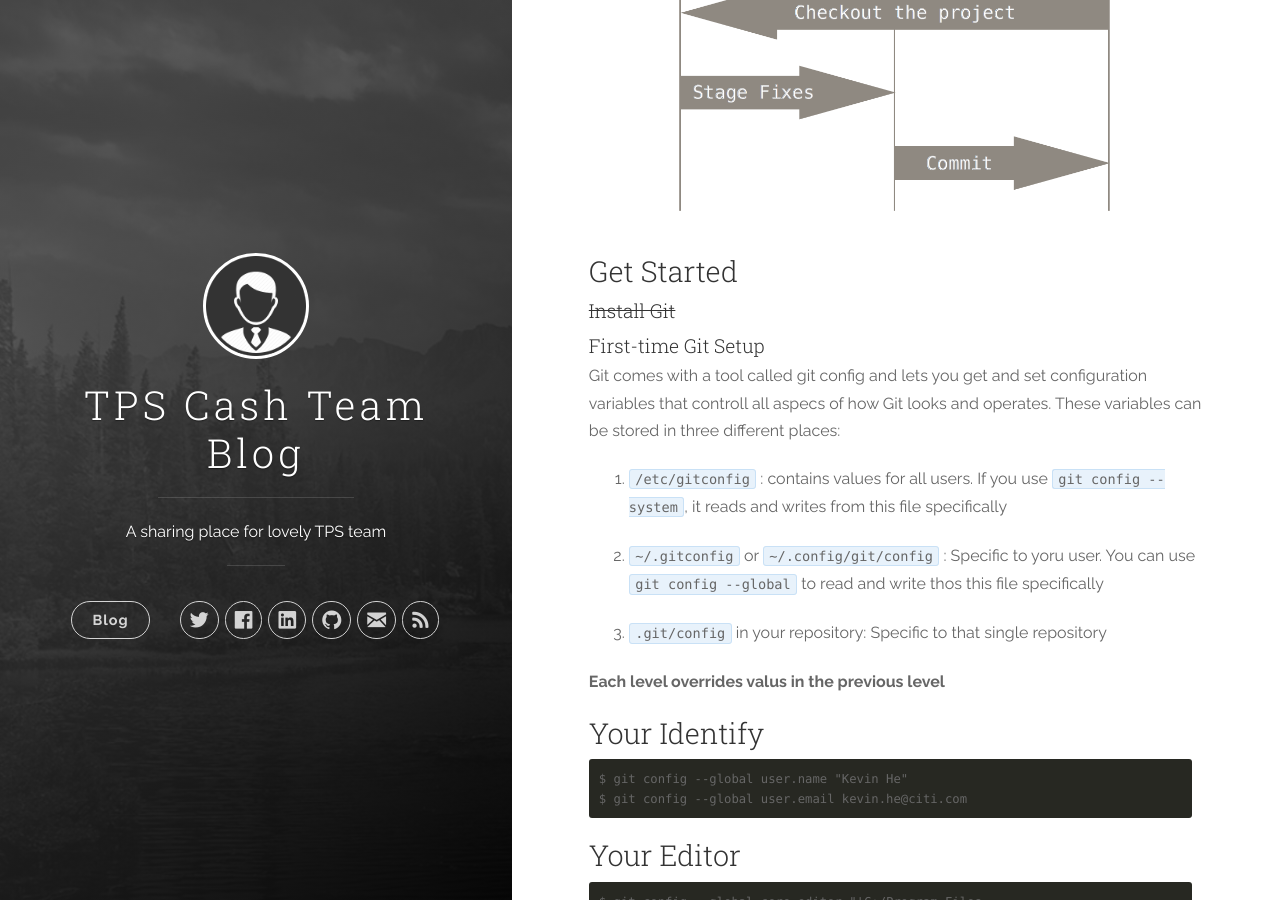
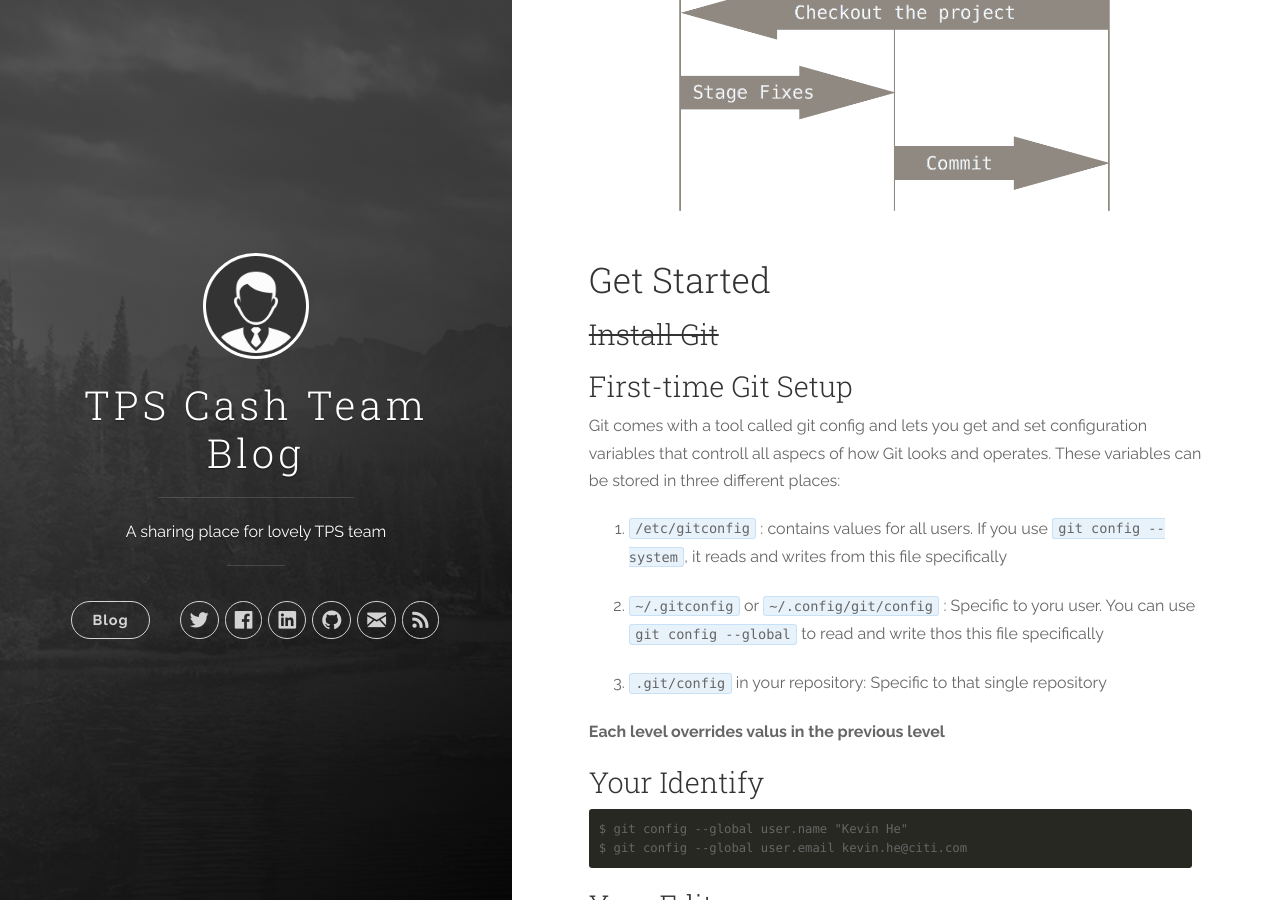
Before and after one commit to tpscash/tpscash.github.io, a Jekyll site: the page built from _posts/2016-04-19-git-introduction.md, in a window 1280 px wide and 900 px high, scrolled down 1873 px. Built offline with Jekyll 4.4.1, drawn with Linux system fonts in a browser that asks for light colours; nearby versions of some CDN libraries.

Commit message:
Fix headers

```diff
--- a/_posts/2016-04-19-git-introduction.md
+++ b/_posts/2016-04-19-git-introduction.md
@@ -45,11 +45,11 @@ Git has three main states that your files can reside in: **committed**, **modifi
 
 ![areas](/images/posts/git/areas.png)
 
-### Get Started
+## Get Started
 
-#### ~~Install Git~~
+### ~~Install Git~~
 
-#### First-time Git Setup
+### First-time Git Setup
 
 Git comes with a tool called git config and lets you get and set configuration variables that controll all aspecs of how Git looks and operates. These variables can be stored in three different places:
 
```
